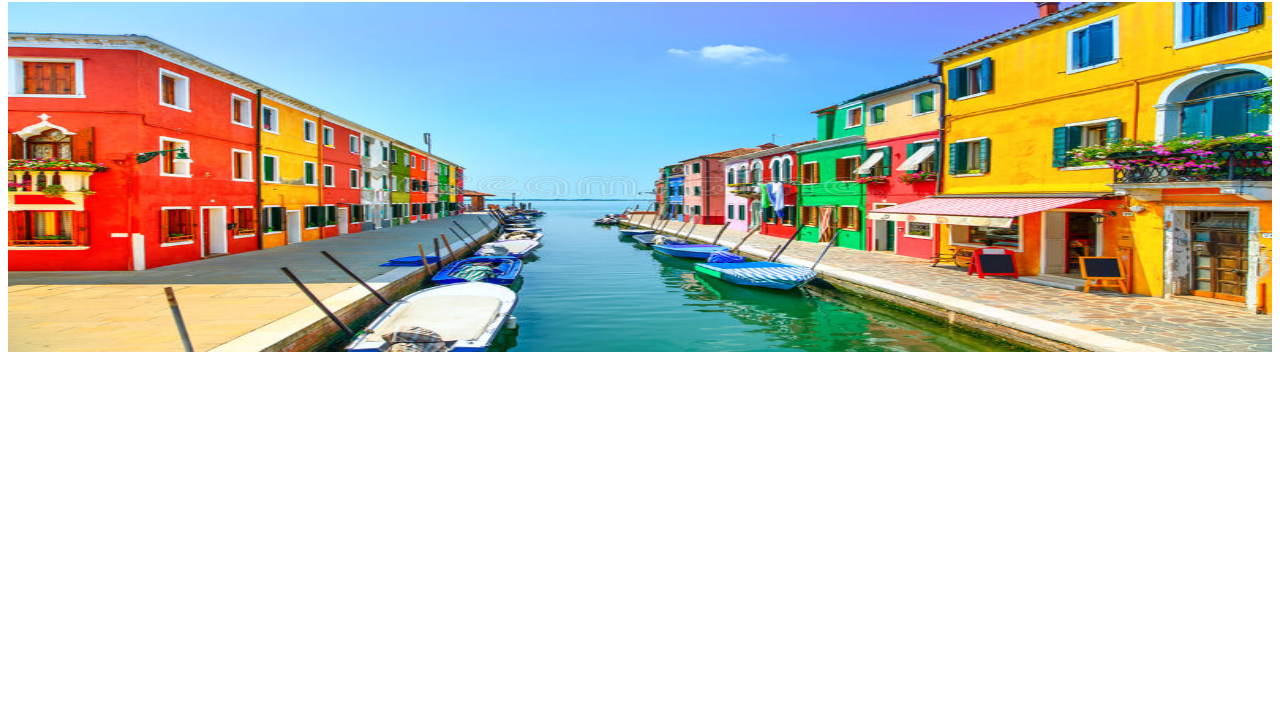
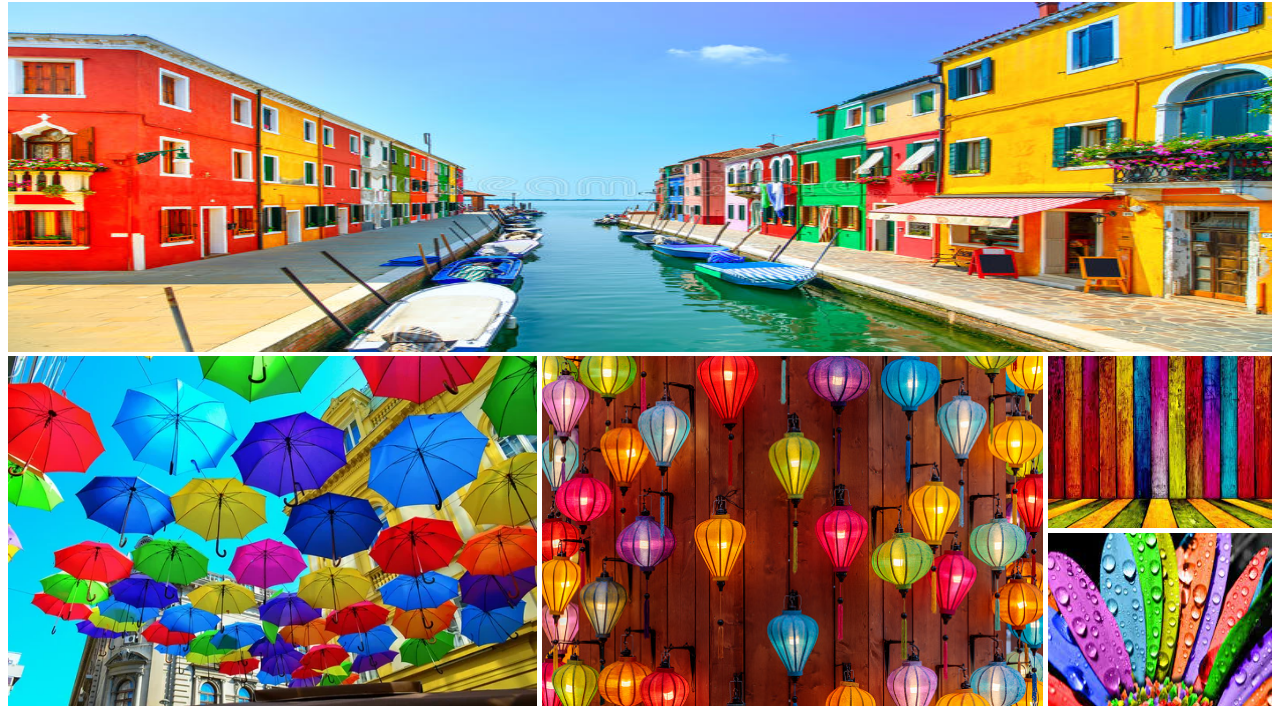
Before and after one commit to rijwanulalam/responsive-example, a plain HTML site: page index.html in a window 1280 px wide. Shown: the part 78-800 px from the top of the page. Drawn offline with Linux system fonts and the light colour scheme.

Commit message:
responsive added

```diff
--- a/index.html
+++ b/index.html
@@ -13,6 +13,14 @@
     <main>
         <section>
             <img src="images/A.jpg" alt="">
+            <div class="row-2">
+                <img src="images/B.jpg" alt="">
+                <img src="images/C.jpg" alt="">
+                <div class="row-2-1">
+                    <img src="images/D.jpg" alt="">
+                    <img src="images/E.jpg" alt="">
+                </div>
+            </div>
         </section>
     </main>
 </body>
--- a/styles/style.css
+++ b/styles/style.css
@@ -5,3 +5,17 @@
     height: 350px;
     width: 100%;
 }
+.row-2{
+    display: flex;
+    gap: 5px;
+}
+.row-2-1{
+    height: 350px;
+    display: flex;
+    gap: 5px;
+    flex-direction: column;
+    width: 100%;
+}
+.row-2-1> img{
+    height: calc(173px - .5px);
+}
```
